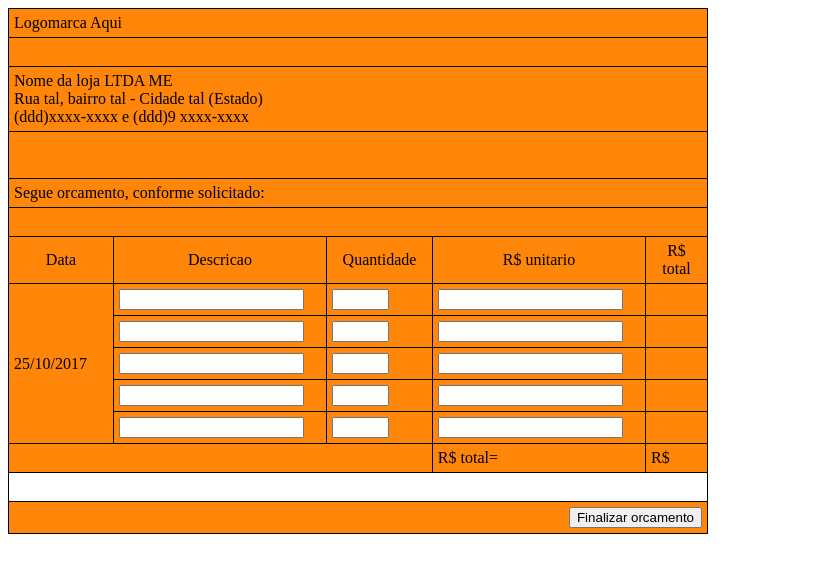
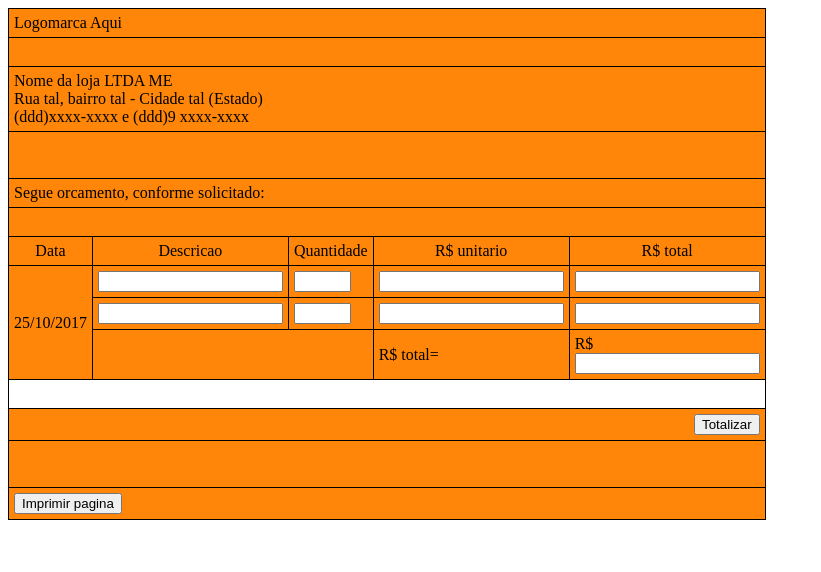
Before and after one commit to clovisf/formulario-orcamento-v01, a plain HTML site: page index.html in a window 1280 px wide. Shown: the whole page, without its empty margins (0-821 px from the left). Drawn offline with Linux system fonts and the light colour scheme.

Commit message:
adicionado PDF com exemplo de impressao

```diff
--- a/cssorcamento.css
+++ b/cssorcamento.css
@@ -15,7 +15,9 @@ tr.cabecalhodescricao{
 }
 .botaoenviar{
   float: right;
-
+}
+.botaoimprimir{
+  float: center;
 }
 td.espacamentotabela{
   background-color: #ffffff;
--- a/index.html
+++ b/index.html
@@ -2,7 +2,44 @@
 <head>
 <title>Nome da empresa</title>
 <link rel="stylesheet" type="text/css" href="cssorcamento.css">
+<script type="text/javascript">
+    function multiplicar()
+    {
+        // Capture the entered values of two input boxes
+        var valor1 = document.getElementById('qtde').value;
+        var valor2 = document.getElementById('valorunit').value;
 
+        // Add them together and display
+        var multiplicacao = parseInt(valor1) * parseInt(valor2);
+        //document.write(multiplicacao);
+        document.getElementById("resultadomultiplicacao").value = multiplicacao;
+
+        // Capture the entered values of two input boxes
+        var valor3 = document.getElementById('qtde2').value;
+        var valor4 = document.getElementById('valorunit2').value;
+
+        // Add them together and display
+        var multiplicacao2 = parseInt(valor3) * parseInt(valor4);
+        //document.write(multiplicacao);
+        document.getElementById("resultadomultiplicacao2").value = multiplicacao2;
+    }
+    function totalizador()
+    {
+        // Capture the entered values of two input boxes
+        var valor1 = document.getElementById('resultadomultiplicacao').value;
+        var valor2 = document.getElementById('resultadomultiplicacao2').value;
+
+        // Add them together and display
+        var somatotal = parseInt(valor1) + parseInt(valor2);
+        //document.write(multiplicacao);
+        document.getElementById("resultadofinal").value = somatotal;
+
+    }
+    function imprimirpagina()
+    {
+      window.print();
+    }
+</script>
 </head>
 <body>
   <table>
@@ -34,44 +71,32 @@
       <td>R$ total</td>
    </tr>
    <tr class="">
-      <td rowspan="5">25/10/2017</td>
+      <td rowspan="3">25/10/2017</td>
       <td><input type="text" name="descricao"></td>
-      <td><input type="text" name="quantidade" size="4"></td>
-      <td><input type="text" name="valorunitario"></td>
-      <td></td>
+      <td><input type="text" name="quantidade" size="4" id="qtde"></td>
+      <td><input type="text" name="valorunitario" id="valorunit"></td>
+      <td><input type="text" name"resultadomultiplicacao" id="resultadomultiplicacao"></td>
    </tr>
    <tr class="">
       <td><input type="text" name="descricao"></td>
-      <td><input type="text" name="quantidade" size="4"></td>
-      <td><input type="text" name="valorunitario"></td>
-      <td></td>
-   </tr>
-   <tr class="">
-      <td><input type="text" name="descricao"></td>
-      <td><input type="text" name="quantidade" size="4"></td>
-      <td><input type="text" name="valorunitario"></td>
-      <td></td>
-   </tr>
-   <tr class="">
-      <td><input type="text" name="descricao"></td>
-      <td><input type="text" name="quantidade" size="4"></td>
-      <td><input type="text" name="valorunitario"></td>
-      <td></td>
-   </tr>
-   <tr class="">
-      <td><input type="text" name="descricao"></td>
-      <td><input type="text" name="quantidade" size="4"></td>
-      <td><input type="text" name="valorunitario"></td>
-      <td></td>
+      <td><input type="text" name="quantidade" size="4" id="qtde2"></td>
+      <td><input type="text" name="valorunitario" id="valorunit2"></td>
+      <td><input type="text" name"resultadomultiplicacao" id="resultadomultiplicacao2"></td>
    </tr>
    <tr class="totalizador">
-      <td colspan="3"></td>
+      <td colspan="2"></td>
       <td>R$ total= </td>
-      <td>R$</td>
+      <td>R$ <input type="text" name"resultadofinal" id="resultadofinal"></td>
    </tr>
    <tr><td colspan="5" class="espacamentotabela"><br></td></tr>
    <tr class="botaofinalizar">
-     <td colspan="5"><input type="submit" value="Finalizar orcamento" class="botaoenviar"></td>
+     <td colspan="5"><input type="submit" value="Totalizar" class="botaoenviar" onclick="multiplicar();totalizador();"></td>
+  </tr>
+  <tr>
+    <td colspan="5"><br><br></td>
+  </tr>
+  <tr>
+    <td colspan="5"><input type="submit" value="Imprimir pagina" class="botaoimprimir" onclick="imprimirpagina();"></td>
   </tr>
  </table>
 </body>
```
Also changed, not shown: 1 other file.
